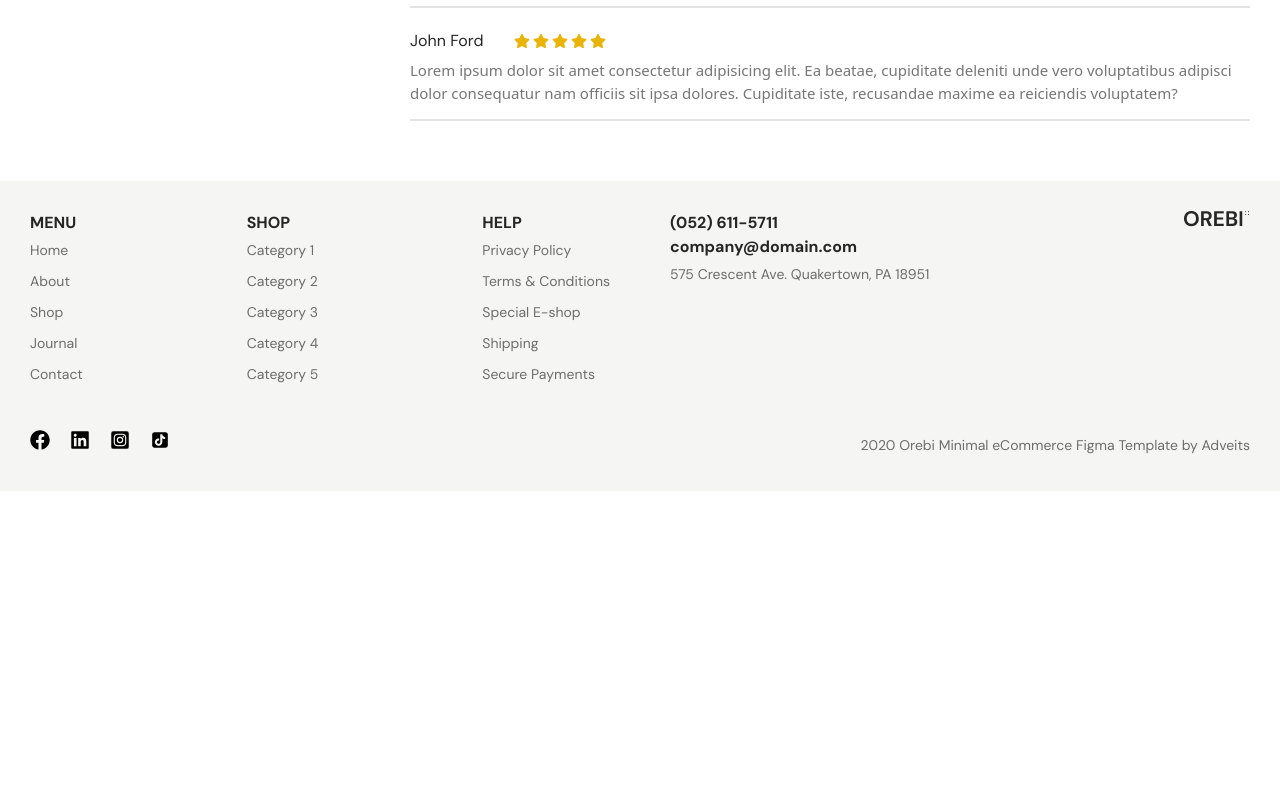
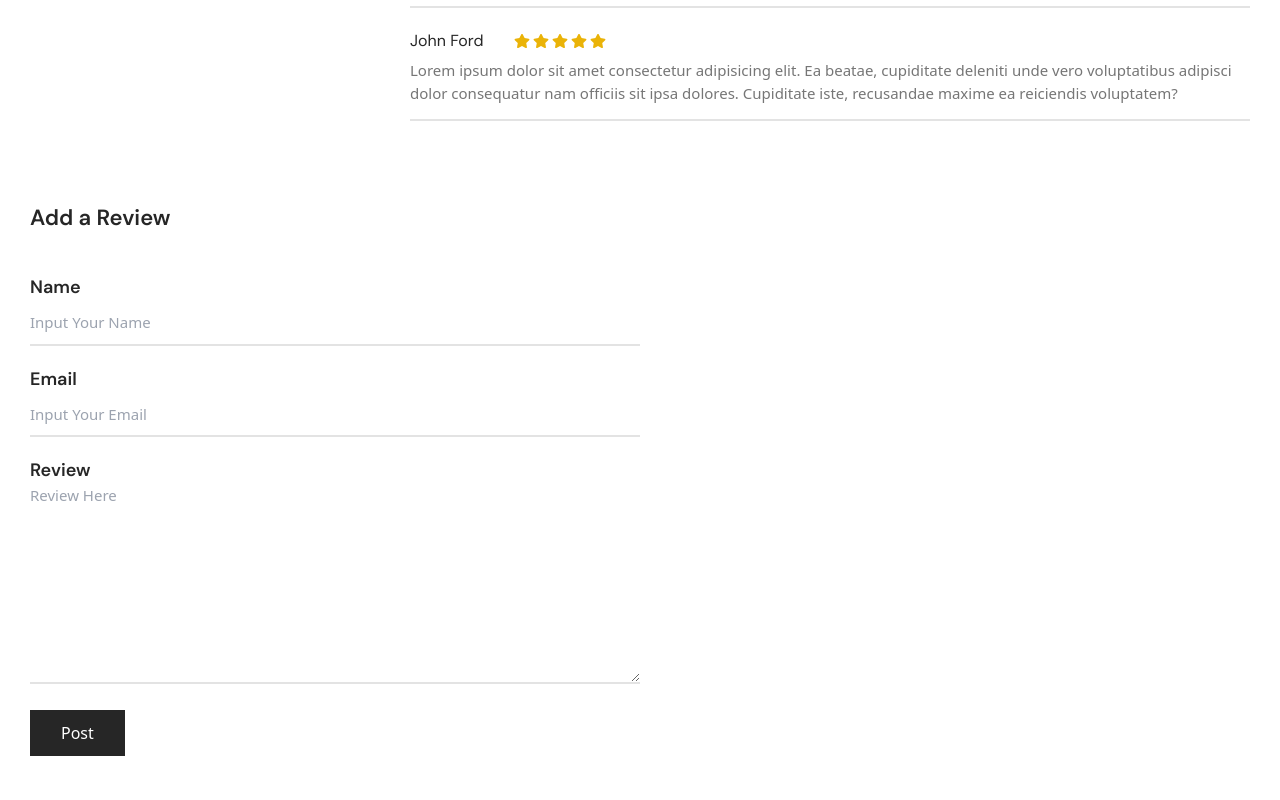
Before and after one commit to md-liton/Mixcotton, a React (Vite) app: page /products/details in a window 1280 px wide. Shown: the part 980-1780 px from the top of the page. Before the commit the page ends 1471 px from the top, so only its background shows below. Built offline with nearby package versions, Linux system fonts and the light colour scheme.

Commit message:
Add a Review

```diff
--- /dev/null
+++ b/src/Components/AddedReview/AddedReview.jsx
@@ -0,0 +1,24 @@
+import React from 'react'
+
+const AddedReview = () => {
+  return (
+    <section>
+        <div className="add_review_main">
+        <h5 className='font-dm font-semibold text-[22px] text-primary py-[40px]'>Add a Review </h5>
+        <h5 className='font-dm font-semibold text-[18px] text-primary'>Name</h5>
+        <input type="text" placeholder='Input Your Name'  className='text-[15px] font-normal text-secondary border-b-2 border-[#E3E3E3] py-[10px] lg:w-1/2 focus:outline-none'/>
+        <div className='py-[20px]'>
+        <h5 className='font-dm font-semibold text-[18px] text-primary'>Email</h5>
+        <input type="text" placeholder='Input Your Email'  className='text-[15px] font-normal text-secondary border-b-2 border-[#E3E3E3] py-[10px] lg:w-1/2 focus:outline-none'/>
+        </div>
+        <h5 className='font-dm font-semibold text-[18px] text-primary'>Review</h5>
+        <textarea placeholder='Review Here'  className='text-[15px] font-normal text-secondary border-b-2 border-[#E3E3E3]  lg:w-1/2 focus:outline-none h-[200px]'></textarea>
+        <div className='py-[20px]'>
+        <button className='py-[10px] px-[30px]  bg-primary hover:bg-transparent hover:border hove:border-[1px] hover:border-primary hover:text-primary easy-in duration-300 border border-[1px] border-primary text-white' >Post</button>
+        </div>
+        </div>
+    </section>
+  )
+}
+
+export default AddedReview
--- a/src/Components/ProductDetails/ProductDetails.jsx
+++ b/src/Components/ProductDetails/ProductDetails.jsx
@@ -1,5 +1,6 @@
 import React from 'react'
 import { FaStar } from "react-icons/fa";
+import AddedReview from '../AddedReview/AddedReview';
 
 
 const ProductDetails = () => {
@@ -113,6 +114,9 @@ const ProductDetails = () => {
                         </div>
                     </div>
                 </div>
+                <div className='py-[30px]'>
+            <AddedReview/>
+                </div>
             </div>
         </section>
     )
```
